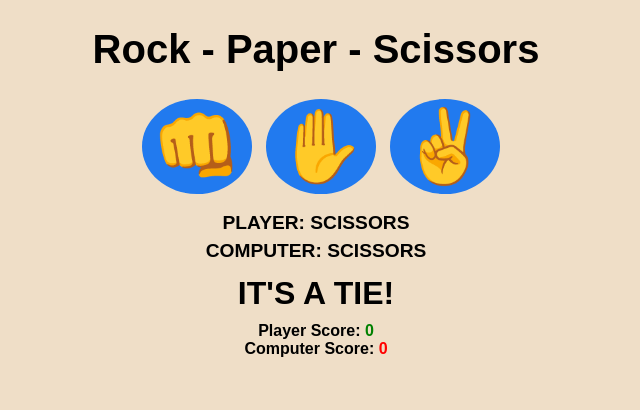
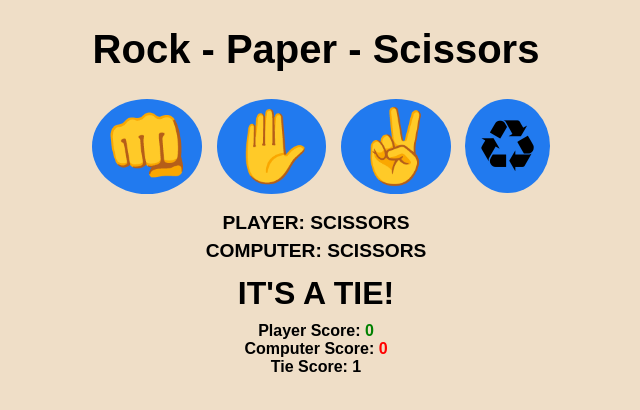
Before and after one commit to Alimyusstore/rocpapscissors, a plain HTML site: page index.html in a window 1280 px wide. Both pictures are taken after a click on the button "✌️". Shown: the whole page, without its empty margins (324-964 px from the left). Drawn offline with Linux system fonts and the light colour scheme.

Commit message:
i modified the game structure

```diff
--- a/index.html
+++ b/index.html
@@ -14,6 +14,7 @@
         <button onclick="playStation('rock')">👊</button>
         <button onclick="playStation('paper')">✋</button>
         <button onclick="playStation('scissors')">✌️</button>
+        <button onclick="reset()">♻</button>
     </div>
 
     <div id="playerDisplay">Player:</div>
@@ -26,6 +27,9 @@
     <div id="computerScore">Computer Score:
         <span id="computerCount">0</span>
     </div>
+    <div id="tieScore">Tie Score:
+        <span id="tieCount">0</span>
+    </div>
 
     <script src="index.js"></script>
 </body>
--- a/index.js
+++ b/index.js
@@ -4,9 +4,11 @@ const computerDisplay = document.getElementById("computerDisplay");
 const resultDisplay = document.getElementById("resultDisplay");
 const playerScore = document.getElementById("playerCount");
 const computerScore = document.getElementById("computerCount");
+const tieScore = document.getElementById("tieCount");
 
 let playerCounts = 0;
 let computerCounts = 0;
+let tieCounts = 0;
 
 function playStation(playerplay){
     let computerplay = chioces[Math.floor(Math.random() * 3)];
@@ -20,6 +22,16 @@ function playStation(playerplay){
             case 'rock':
                 switch(computerplay){
                     case 'paper':
+                        result = "YOU LOSE!";
+                        break;
+                    case'scissors':
+                        result = "YOU WIN!";
+                        break;
+                }
+                break;
+            case 'paper':
+                switch(computerplay){
+                    case 'rock':
                         result = "YOU WIN!";
                         break;
                     case'scissors':
@@ -27,23 +39,13 @@ function playStation(playerplay){
                         break;
                 }
                 break;
-            case 'paper':
+            case'scissors':
                 switch(computerplay){
                     case 'rock':
                         result = "YOU LOSE!";
                         break;
-                    case'scissors':
+                    case 'paper':
                         result = "YOU WIN!";
-                        break;
-                }
-                break;
-            case'scissors':
-                switch(computerplay){
-                    case 'rock':
-                        result = "YOU WIN!";
-                        break;
-                    case 'paper':
-                        result = "YOU LOSE!";
                         break;
                 }
                 break;
@@ -54,6 +56,7 @@ function playStation(playerplay){
     resultDisplay.textContent = result;
     playerDisplay.textContent = `PLAYER: ${playerplay}`;
     computerDisplay.textContent = `COMPUTER: ${computerplay}`;
+
     if(result === "YOU WIN!"){
         playerCounts++;
         playerScore.textContent = playerCounts;
@@ -64,4 +67,21 @@ function playStation(playerplay){
         computerScore.textContent = computerCounts;
         resultDisplay.classList.add("redColor");
     }
+    else{
+        tieCounts++;
+        tieScore.textContent = tieCounts;
+    }
 }
+
+function reset() {
+    playerCounts = 0;
+    computerCounts = 0;
+    tieCounts = 0;
+    playerScore.textContent = playerCounts;
+    computerScore.textContent = computerCounts;
+    tieScore.textContent = tieCounts;
+    resultDisplay.classList.remove('redColor', 'greenColor');
+    resultDisplay.textContent = '';
+    playerDisplay.textContent = '';
+    computerDisplay.textContent = '';
+}
```
